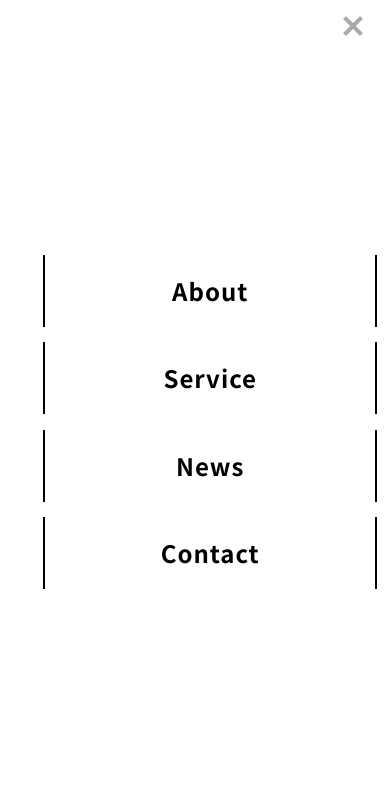
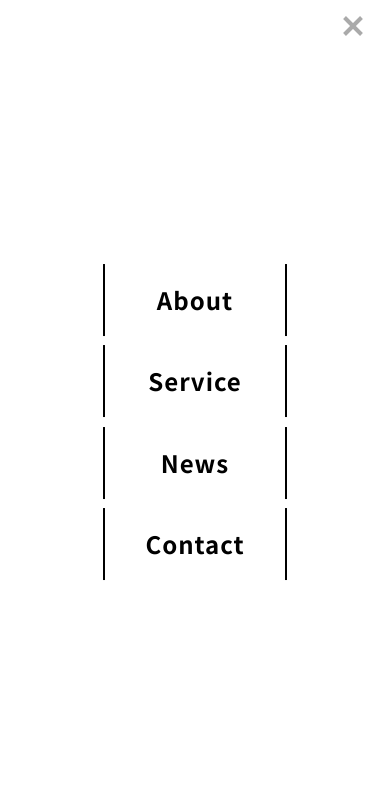
Before and after one commit to YumiOmura/HP2trst, a plain HTML site: page html/about.html in a window 390 px wide. Both pictures are taken after a click on the element 353 px from the left and 17 px from the top of the page. Shown: the top 811 px of the page. Drawn offline with nearby package versions, Linux system fonts and the light colour scheme.

Commit message:
“CSS修正”

```diff
--- a/css/about.css
+++ b/css/about.css
@@ -136,7 +136,7 @@
 }
 
 .about-wrap-item p{
-  width: 25%;
+  width: 35%;
   font-size: 0.7rem;
   border-bottom: 1px solid #000;
 }
@@ -200,7 +200,7 @@
 }
 
 .about-wrap-item p{
-  width: 35%;
+  width: 40%;
   font-size: 0.5rem;
   border-bottom: 1px solid #000;
 }
@@ -215,7 +215,7 @@
 .about3-wrapper__map__block{
   margin:0 5%;
   padding: 2% 0;
-  width: 350px; height: 270px;
+  width: 320px; height: 270px;
 }
 
 .about3-wrapper__map__block__one{
@@ -242,13 +242,13 @@
     padding: 2%;
   }
   .about-wrap-item h6{
-  width: 15%;
+  width: 20%;
   font-size: 0.7rem;
   border-bottom: 1px solid #000;
 }
 
 .about-wrap-item p{
-  width: 45%;
+  width: 50%;
   font-size: 0.5rem;
   border-bottom: 1px solid #000;
 }
@@ -286,6 +286,14 @@
   font-size: 0.8rem;
 }
 
+}
+
+@media screen and (max-width: 375px){
+  .about3-wrapper__map__block{
+  margin:0 3%;
+  padding: 2% 0;
+  width: 270px; height: 230px;
+}
 }
 
 @media screen and (max-width: 320px){
--- a/css/common1.css
+++ b/css/common1.css
@@ -5,14 +5,13 @@ html {
 }
 
 body {
-  font-family: 'Noto Sans JP', sans-serif;
+  font-family: "Noto Sans JP", sans-serif;
   line-height: 1.8;
   letter-spacing: 1px;
   word-break: break-all;
   color: #333;
   overflow-x: hidden;
 }
-
 
 a {
   text-decoration: none;
@@ -23,38 +22,38 @@ li {
   list-style: none;
 }
 
-i{
+i {
   font-family: "Font Awesome 5 Free";
   font-weight: 900; /*←ココ！！！！！！！*/
   content: "\f007";
 }
 
 /* header */
-.header-wrap{
+.header-wrap {
   display: flex;
   justify-content: space-between;
   align-items: center;
   padding: 0.5%;
   margin: 1% 3% 0 3%;
 }
-.header-wrap-ttl{
+.header-wrap-ttl {
   display: flex;
   justify-content: center;
   align-items: center;
 }
 
-.header-wrap-ttl a{
+.header-wrap-ttl a {
   display: flex;
   align-items: center;
   font-size: 1.5rem;
 }
 
-.header-wrap-ttl i{
+.header-wrap-ttl i {
   font-size: 1.5rem;
   padding-left: 10px;
 }
 
-.header-wrapper__nav__list{
+.header-wrapper__nav__list {
   display: flex;
   justify-content: flex-end;
   align-items: center;
@@ -64,14 +63,13 @@ i{
   width: 70%;
 }
 
-.header-wrapper__nav__list__item{
+.header-wrapper__nav__list__item {
   text-align: center;
   font-size: 1rem;
   font-weight: bold;
   padding: 0 2.5%;
   border-left: solid 2px #000;
 }
-
 
 .header-wrapper__nav__list__item a:hover {
   color: #75a9ff;
@@ -86,9 +84,8 @@ header .drawer {
   visibility: hidden;
 }
 
-
 /* top */
-.top-wrap{
+.top-wrap {
   background-image: url(../img/top-fv.png);
   background-size: cover;
   background-position: 50%;
@@ -96,7 +93,7 @@ header .drawer {
   position: relative;
   z-index: -1;
 }
-.top-wrap-ttl{
+.top-wrap-ttl {
   display: flex;
   justify-content: center;
   align-items: center;
@@ -107,17 +104,17 @@ header .drawer {
   color: #fff;
 }
 
-.top-wrap-ttl h3{
+.top-wrap-ttl h3 {
   font-size: 2.1rem;
   padding-right: 10px;
 }
 
-.top-wrap-ttl img{
+.top-wrap-ttl img {
   width: 30px;
   color: #fff;
 }
 
-.top-wrap-ttl i{
+.top-wrap-ttl i {
   font-size: 30px;
   padding: 0 8px;
 }
@@ -127,7 +124,7 @@ header .drawer {
 }
 
 .ttl small {
-  border-left: solid 8px #2A95F8;
+  border-left: solid 8px #2a95f8;
   padding-right: 10px;
 }
 
@@ -156,23 +153,22 @@ header .drawer {
 }
 
 /* footer */
-footer{
-  background-color: #3D3A3A;
+footer {
+  background-color: #3d3a3a;
   color: #fff;
   text-align: center;
   padding-top: 1%;
 }
 
-.footer-wrap{
+.footer-wrap {
   padding: 3% 0;
 }
 
-
-footer a{
+footer a {
   color: #fff;
 }
 
-.footer-wrap-ttl{
+.footer-wrap-ttl {
   display: flex;
   justify-content: center;
   align-items: center;
@@ -180,14 +176,13 @@ footer a{
   font-size: 1.8rem;
 }
 
-.footer-wrap-ttl i{
+.footer-wrap-ttl i {
   color: #fff;
   width: 30px;
   padding-left: 20px;
 }
 
-
-.footer-wrap-nav-list{
+.footer-wrap-nav-list {
   display: flex;
   justify-content: center;
   align-items: center;
@@ -201,7 +196,6 @@ footer a{
   border-left: solid 3px #000;
 }
 
-
 .footer-wrap-nav-list-item a:hover {
   color: #75a9ff;
   opacity: 0.8;
@@ -211,65 +205,60 @@ footer a{
   border-right: solid 3px #000;
 }
 
-
 .footer-wrap-nav-list-item {
   border-left: solid 3px #fff;
 }
 
-.footer-wrap-nav-list-item:last-child  {
+.footer-wrap-nav-list-item:last-child {
   border-right: solid 3px #fff;
 }
 
-.footer-wrap-ttl i{
+.footer-wrap-ttl i {
   color: #fff;
 }
 
-.sns-icon{
+.sns-icon {
   display: flex;
   justify-content: center;
   padding-top: 2%;
 }
 
-
-.sns-icon i{
+.sns-icon i {
   width: 80px;
   height: 50px;
   font-size: 1.8rem;
   color: #fff;
 }
 
-
-@media screen and (max-width: 1024px){
+@media screen and (max-width: 1024px) {
   .ttl {
     font-size: 2rem;
   }
   .ttl small {
-  border-left: solid 5px #2A95F8;
+    border-left: solid 5px #2a95f8;
     padding-right: 10px;
   }
 }
 
-
-@media screen and (max-width: 768px){
+@media screen and (max-width: 768px) {
   .ttl {
     font-size: 1.5rem;
   }
 
-.top-wrap-ttl h3{
+  .top-wrap-ttl h3 {
     font-size: 1.5rem;
     padding-right: 10px;
   }
 
-.header-wrap-ttl i{
+  .header-wrap-ttl i {
     font-size: 25px;
     padding-left: 10px;
   }
 
   .ttl small {
-  border-left: solid 3px #2A95F8;
+    border-left: solid 3px #2a95f8;
     padding-right: 10px;
   }
-
 
   .header-wrapper__nav {
     display: flex;
@@ -277,16 +266,16 @@ footer a{
     align-items: center;
   }
 
-.header-wrapper__nav__list__item{
+  .header-wrapper__nav__list__item {
     text-align: center;
     padding: 0 5%;
     margin-top: 20px;
     border-left: solid 2px #000;
     border-right: solid 2px #000;
-  width: 300px;
+    width: 250px;
   }
 
-.header-wrapper__nav__list__item a{
+  .header-wrapper__nav__list__item a {
     color: #000;
   }
 
@@ -344,7 +333,7 @@ header .header-wrapper__nav__list__item {
     margin: 5% auto;
   }
 
-header .header-wrapper__nav__list__item a{
+  header .header-wrapper__nav__list__item a {
     line-height: 3;
     font-size: 1.5rem;
   }
@@ -367,30 +356,27 @@ body.nav-open header .drawer::after {
     top: 9px;
     transform: rotate(45deg);
   }
-
 }
 
-
-@media screen and (max-width: 500px){
+@media screen and (max-width: 500px) {
   .ttl {
     font-size: 1.3rem;
   }
 
-.top-wrap-ttl h3{
+  .top-wrap-ttl h3 {
     font-size: 1.3rem;
     padding-right: 10px;
   }
 
-.header-wrap-ttl i{
+  .header-wrap-ttl i {
     font-size: 16px;
     padding-left: 10px;
   }
 
   .ttl small {
-  border-left: solid 3px #2A95F8;
+    border-left: solid 3px #2a95f8;
     padding-right: 10px;
   }
-
 
   .btn {
     width: 10rem;
@@ -416,37 +402,66 @@ body.nav-open header .drawer::after {
     border: solid 2.5px #000;
   }
 
-.footer-wrap-ttl{
+  .footer-wrap-ttl {
     font-size: 1.3rem;
   }
 }
 
-@media screen and (max-width: 375px){
+@media screen and (max-width: 425px) {
+  .top-wrap {
+    aspect-ratio: 6/7;
+  }
 
-  .header-wrap-ttl i{
+  .header-wrapper__nav__list__item {
+    width: 180px;
+    padding: 0;
+  }
+
+  header .header-wrapper__nav__list {
+    display: block;
+    position: absolute;
+    top: 50%;
+    left: 50%;
+    transform: translateY(-50%) translateX(-50%);
+  }
+}
+@media screen and (max-width: 375px) {
+  .header-wrapper__nav__list__item {
+    width: 130px;
+    padding: 0;
+  }
+
+  .header-wrap-ttl i {
     font-size: 17px;
     padding-left: 7px;
   }
 
-.top-wrap-ttl h3{
+  .top-wrap-ttl h3 {
     font-size: 1rem;
     padding-right: 7px;
   }
 
-.top-wrap-ttl i{
+  .top-wrap-ttl i {
     font-size: 1rem;
     padding-right: 7px;
   }
 
-.footer-wrap-ttl{
+  .footer-wrap-ttl {
     font-size: 1rem;
   }
 
-.footer-wrap-nav-list-item a{
+  .footer-wrap-nav-list-item a {
     font-size: 0.8rem;
   }
 
-.footer-wrap-ttl i{
+  .footer-wrap-ttl i {
     padding-left: 10px;
   }
 }
+
+@media screen and (max-width: 375px) {
+  .header-wrapper__nav__list__item a {
+    width: 100px;
+    padding: 0;
+  }
+}
--- a/css/common2.css
+++ b/css/common2.css
@@ -6,9 +6,7 @@
 
 /* contentのtop */
 .con-top{
-  position: relative;
   width: 100%;
-  height: 65vh;
 }
 
 .con-top-wrap{
@@ -16,29 +14,36 @@
   justify-content: space-between;
   align-items: center;
   margin-top: 0.5%;
+  position: relative;
+}
+
+.con-top-wrap-bg{
+  font-size: 2rem;
+  width: 50%;
+  height: 65vh;
+  background-color: rgba(119, 176, 229, 0.9);
+  clip-path: polygon(0% 0%, 0% 100%, 100% 50%);
 }
 
 .con-top-wrap p{
-  font-size: 2rem;
-  width: 40%;
-  height: 40vh;
-  padding: 13% 0 0 5%;
-  background-color: rgba(119, 176, 229, 0.9);
-  clip-path: polygon(0% 0%, 0% 100%, 100% 50%);
+  position: absolute;
+  top: 50%;
+  left: 5%;
+  transform: translateY(-50%);
 }
+
 
 .con-top-wrap__ttl small{
   display: block;
   font-size: 1rem;
 }
 
-.con-top-bg{
+.con-top-bgi{
   width: 80%;
-  height: 100%;
+  height: 65vh;
   position: absolute;
   right: 0;
-  z-index: -5;
-  margin-top: 0.5%;
+  z-index: -1;
 }
 
 .breadcrumb {
@@ -69,29 +74,6 @@
   font-weight: 700;
 }
 
-@media screen and (max-width: 1440px){
-  .con-top-wrap p{
-  font-size: 2rem;
-  width: 35%;
-  height: 40vh;
-  padding: 8% 0 0 5%;
-  background-color: rgba(119, 176, 229, 0.9);
-  clip-path: polygon(0% 0%, 0% 100%, 100% 50%);
-}
-
-.con-top-wrap__ttl small{
-  display: block;
-  font-size: 1rem;
-}
-
-.con-top-bg{
-  width: 80%;
-  height:65vh;
-  position: absolute;
-  right: 0;
-  z-index: -5;
-}
-}
 
 @media screen and (max-width: 1024px){
   .breadcrumb {
@@ -99,43 +81,6 @@
     margin: 3.5% auto 0;
 }
 
-.con-top{
-  position: relative;
-  width: 100%;
-  height: 70vh;
-}
-
-.con-top-wrap{
-  display: flex;
-  justify-content: space-between;
-  align-items: center;
-}
-
-.con-top-wrap p{
-  font-size: 1.7rem;
-  width: 40%;
-  height: 40vh;
-  padding: 10% 0 0 5%;
-  margin-top: 0%;
-  background-color: rgba(119, 176, 229, 0.9);
-  clip-path: polygon(0% 0%, 0% 100%, 100% 50%);
-}
-
-.con-top-wrap__ttl small{
-  display: block;
-  font-size: 1rem;
-}
-
-.con-top-bg{
-  width: 80%;
-  height: 80%;
-  position: absolute;
-  right: 0;
-  z-index: -5;
-}
-.breadcrumb {
-    margin: 0 auto 0;
-}
 
 }
 
@@ -146,40 +91,15 @@
     margin: 3.5% auto 0;
 }
 
-.con-top{
-  position: relative;
-  width: 100%;
-  height: 50vh;
-}
-
-.con-top-wrap{
-  display: flex;
-  justify-content: space-between;
-  align-items: center;
-}
-
-.con-top-wrap p{
+.con-top-wrap__ttl{
   font-size: 1.3rem;
-  width: 40%;
-  height: 35vh;
-  padding: 12% 0 0 5%;
-  margin-top: 0%;
-  background-color: rgba(119, 176, 229, 0.9);
-  clip-path: polygon(0% 0%, 0% 100%, 100% 50%);
 }
 
 .con-top-wrap__ttl small{
   display: block;
-  font-size: 0.8rem;
+  font-size: 0.6rem;
 }
 
-.con-top-bg{
-  width: 80%;
-  height: 55vh;
-  position: absolute;
-  right: 0;
-  z-index: -5;
-}
 
 .breadcrumb-wrapper__list__item a{
   font-size: 0.8rem;
@@ -188,167 +108,27 @@
 }
 
 
-@media screen and (max-width: 650px){
+@media screen and (max-width: 425px){
 
-.con-top{
-  position: relative;
-  width: 100%;
-  height: 60vh;
+  .con-top-bgi{
+  width: 80%;
+  height: 75vh;
+  position: absolute;
+  right: 0;
+  z-index: -1;
 }
 
-.con-top-wrap p{
-  font-size: 1.3rem;
-  width: 40%;
-  height: 33vh;
-  padding: 15% 0 0 5%;
-  margin-top: 0%;
+.con-top-wrap-bg{
+  font-size: 2rem;
+  width: 50%;
+  height: 75vh;
   background-color: rgba(119, 176, 229, 0.9);
   clip-path: polygon(0% 0%, 0% 100%, 100% 50%);
 }
 
-.con-top-bg{
-  width: 80%;
-  height: 50vh;
-  position: absolute;
-  right: 0;
-  z-index: -5;
-  margin-top: 0%;
-}
-}
-
-@media screen and (max-width: 500px){
-.breadcrumb {
-  width: 90%;
-  margin: 3.5% auto 0;
-}
-
-.con-top{
-  position: relative;
-  width: 100%;
-  height: 60vh;
-}
-
-.con-top-wrap{
-  display: flex;
-  justify-content: space-between;
-  align-items: center;
-}
-
-.con-top-wrap p{
-  font-size: 1.3rem;
-  width: 40%;
-  height: 35vh;
-  padding: 21% 0 0 5%;
-  margin-top: 2%;
-  background-color: rgba(119, 176, 229, 0.9);
-  clip-path: polygon(0% 0%, 0% 100%, 100% 50%);
-}
 
 .con-top-wrap__ttl small{
   display: block;
-  font-size: 0.8rem;
-}
-
-.con-top-bg{
-  width: 80%;
-  height: 58vh;
-  position: absolute;
-  right: 0;
-  z-index: -5;
+  font-size: 0.5rem;
 }
 }
-
-@media screen and (max-width: 425px){
-
-.con-top{
-  position: relative;
-  width: 100%;
-  height: 90vh;
-}
-
-.con-top-wrap{
-  display: flex;
-  justify-content: space-between;
-  align-items: center;
-}
-
-.con-top-wrap p{
-  font-size: 1.3rem;
-  width: 40%;
-  height: 50vh;
-  padding: 35% 0 0 5%;
-  margin-top: 4%;
-  background-color: rgba(119, 176, 229, 0.9);
-  clip-path: polygon(0% 0%, 0% 100%, 100% 50%);
-}
-
-.con-top-wrap__ttl small{
-  display: block;
-  font-size: 0.8rem;
-}
-
-.con-top-bg{
-  width: 80%;
-  height: 84vh;
-  position: absolute;
-  right: 0;
-  z-index: -5;
-}
-}
-
-@media screen and (max-width: 375px){
-
-.con-top{
-  position: relative;
-  width: 100%;
-  height: 90vh;
-}
-
-.con-top-wrap{
-  display: flex;
-  justify-content: space-between;
-  align-items: center;
-}
-
-.con-top-wrap p{
-  font-size: 1.3rem;
-  width: 40%;
-  height: 50vh;
-  padding: 35% 0 0 5%;
-  margin-top: 4%;
-  background-color: rgba(119, 176, 229, 0.9);
-  clip-path: polygon(0% 0%, 0% 100%, 100% 50%);
-}
-}
-
-@media screen and (max-width: 375px){
-  .con-top{
-  position: relative;
-  width: 100%;
-  height: 78vh;
-}
-
-.con-top-wrap{
-  display: flex;
-  justify-content: space-between;
-  align-items: center;
-}
-
-.con-top-wrap p{
-  font-size: 1.3rem;
-  width: 40%;
-  height: 45vh;
-  padding: 43% 0 0 5%;
-  margin-top: 4%;
-  background-color: rgba(119, 176, 229, 0.9);
-  clip-path: polygon(0% 0%, 0% 100%, 100% 50%);
-}
-
-.con-top-bg{
-  width: 80%;
-  height: 78vh;
-  position: absolute;
-  right: 0;
-  z-index: -5;
-}
-}
--- a/html/about.html
+++ b/html/about.html
@@ -58,11 +58,13 @@
     <main>
       <section class="con-top" id="con-top">
         <div class="con-top-wrap">
-          <p class="con-top-wrap__ttl">
-            <small>会社概要</small>
+          <div class="con-top-wrap-bg">
+            <p class="con-top-wrap__ttl">
+              <small>会社概要</small>
               About
-          </p>
-          <div class="con-top-bg _about"></div>
+            </p>
+          </div>
+          <div class="con-top-bgi _about"></div>
         </div>
       </section>
       <section class="breadcrumb" id="breadcrumb">
```
Also changed, not shown: css/index.css (+9 -0 lines), html/contact.html (+7 -5 lines), html/news.html (+7 -5 lines), html/service.html (+7 -5 lines). Lines whose indentation alone changed are shown as unchanged.
